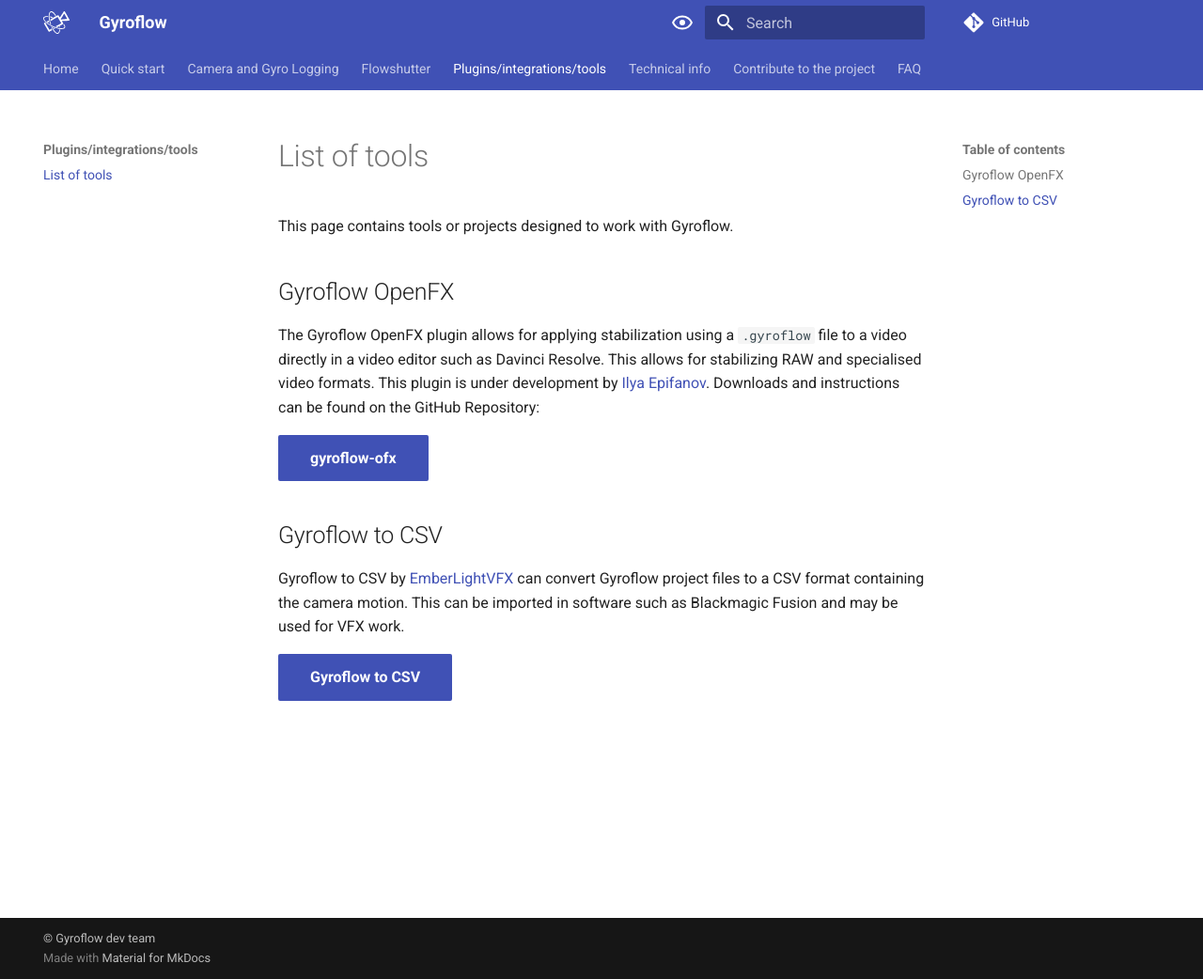
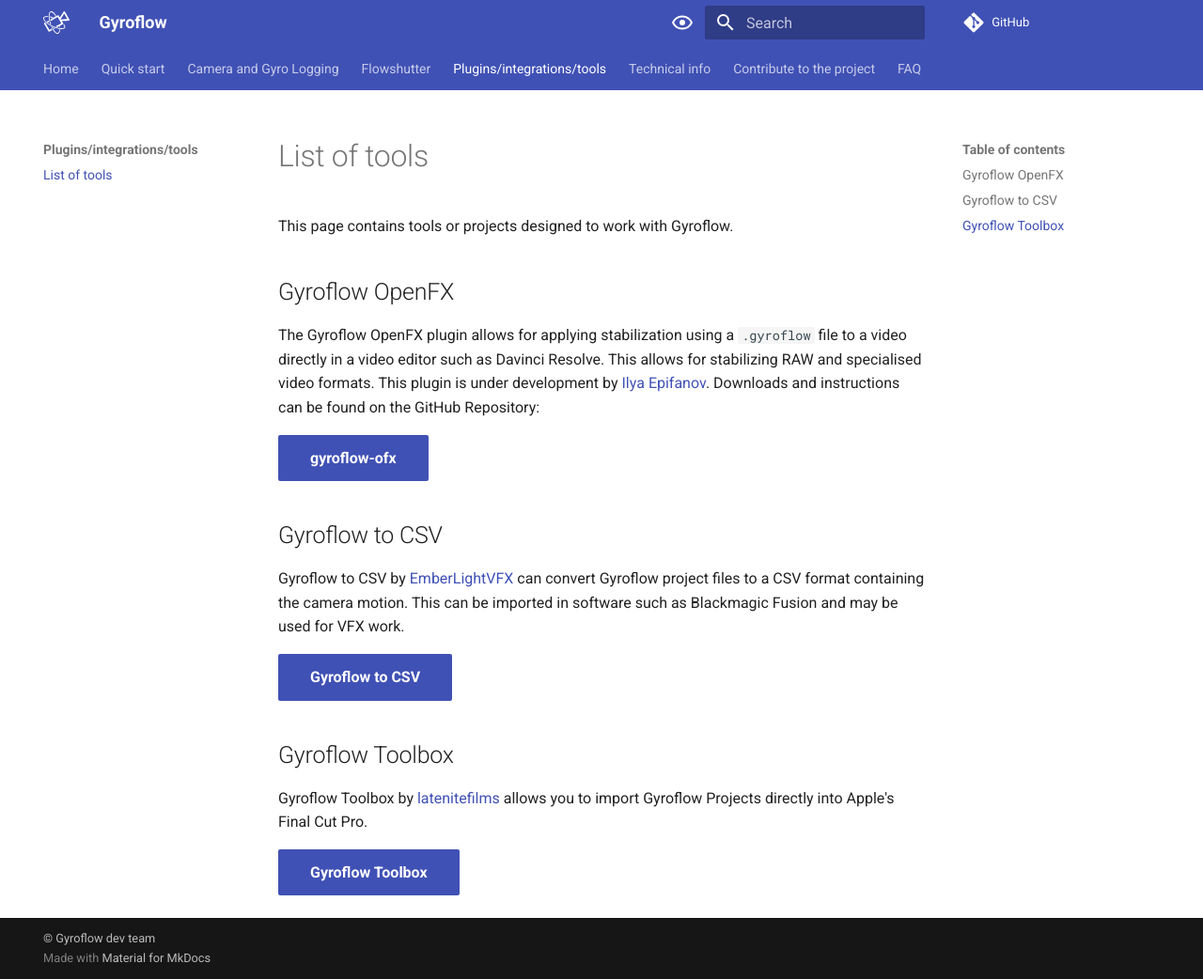
Before and after one commit to gyroflow/gyroflow-docs, an MkDocs documentation site: the page built from docs/integrations/integrations.md, in a window 1280 px wide and 1042 px high. Shown: the whole window at 94% size. Built offline with MkDocs 1.6.1 and Material for MkDocs 9.7.7, drawn with Linux system fonts in a browser that asks for light colours; comment, search, counter and statistics services are not loaded.

Commit message:
Added Gyroflow Toolbox

```diff
--- a/docs/integrations/integrations.md
+++ b/docs/integrations/integrations.md
@@ -11,3 +11,9 @@
 Gyroflow to CSV by [EmberLightVFX](https://github.com/EmberLightVFX) can convert Gyroflow project files to a CSV format containing the camera motion. This can be imported in software such as Blackmagic Fusion and may be used for VFX work.
 
 [Gyroflow to CSV](https://github.com/EmberLightVFX/GyroFlow-to-CSV){ .md-button .md-button--primary}
+
+## Gyroflow Toolbox
+
+Gyroflow Toolbox by [latenitefilms](https://github.com/latenitefilms) allows you to import Gyroflow Projects directly into Apple's Final Cut Pro.
+
+[Gyroflow Toolbox](https://github.com/latenitefilms/GyroflowToolbox){ .md-button .md-button--primary}
```
